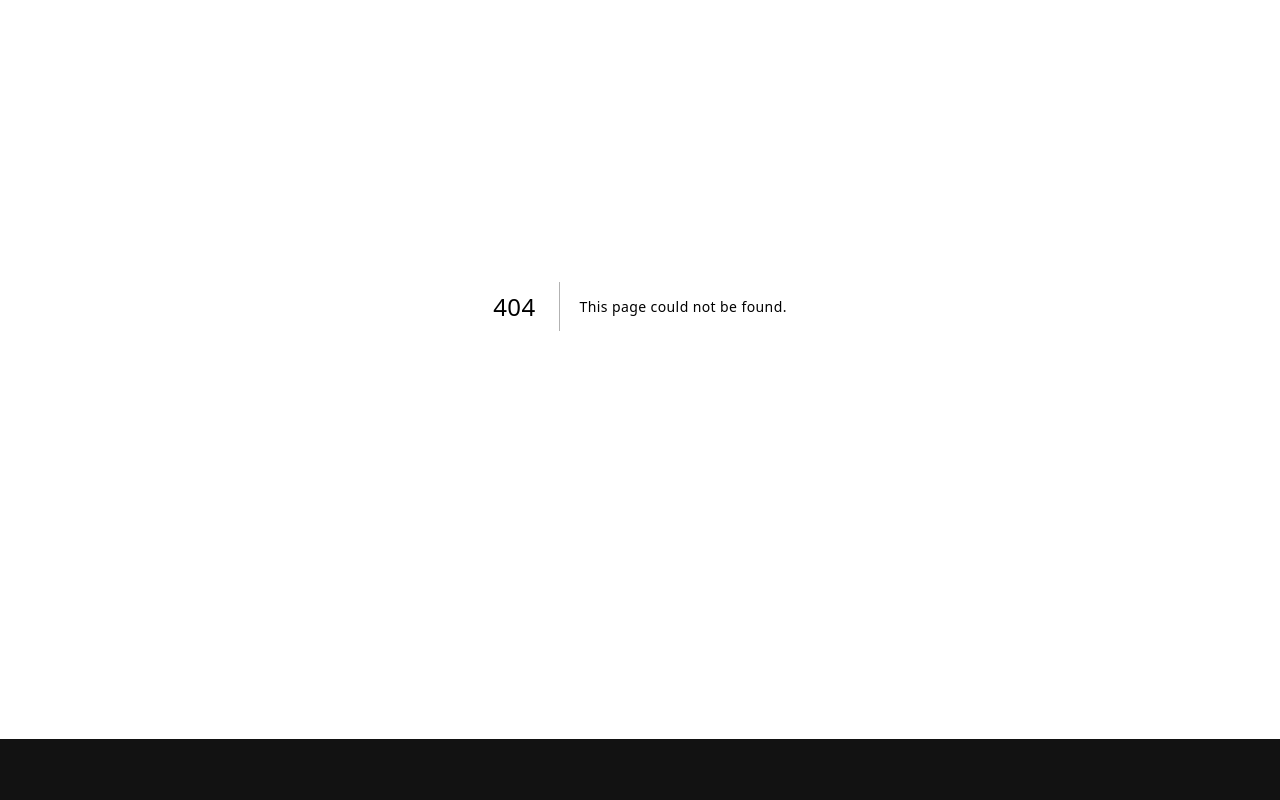
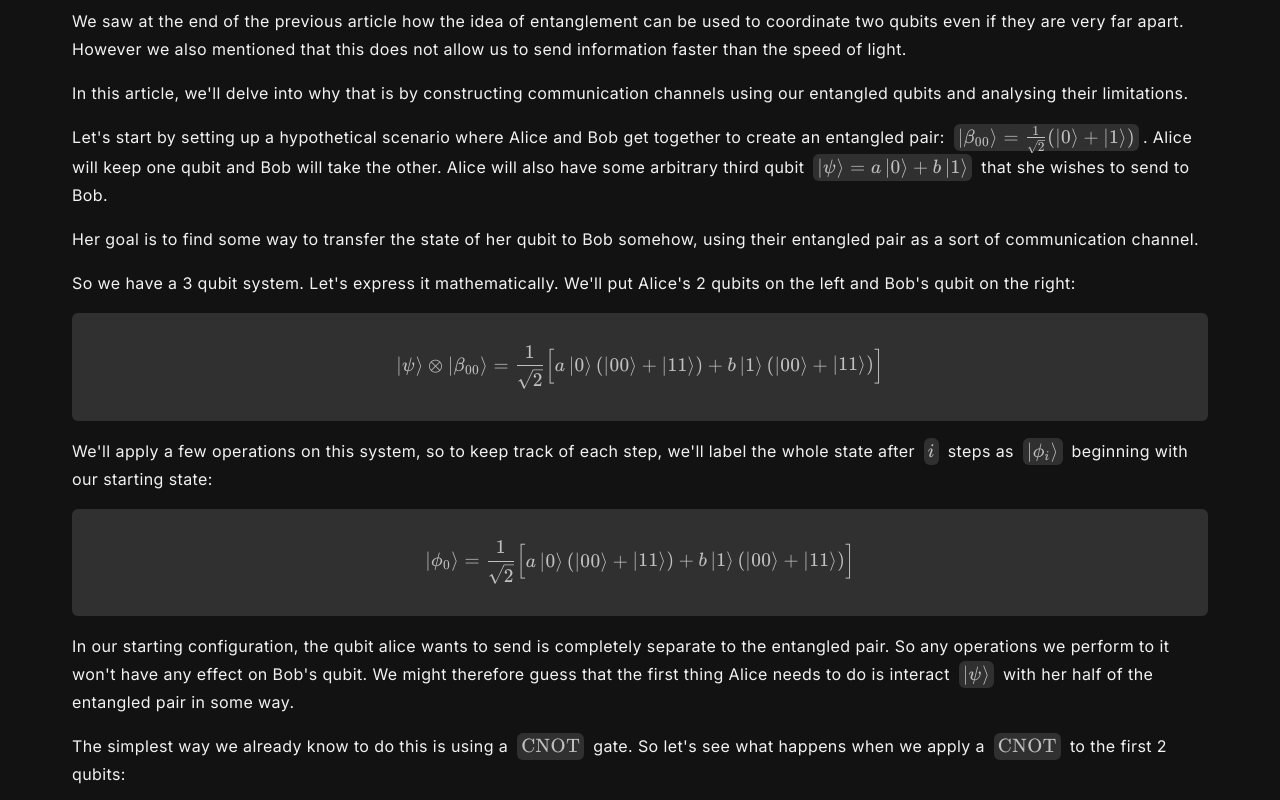
Before and after one commit to DazKins/qcfundamentals, a Next.js app: page /chapter/entanglement/article/teleportation in a window 1280 px wide. Before the commit this address had no page. Shown: the part 260-1060 px from the top of the page. Before the commit the page ends 999 px from the top, so only its background shows below. Built offline with nearby package versions, Linux system fonts and the light colour scheme.

Commit message:
Add teleportation article

```diff
--- /dev/null
+++ b/src/app/chapter/entanglement/article/teleportation/page.tsx
@@ -0,0 +1,191 @@
+import { getArticlePageMetadata } from "@/course/courseStructure";
+import Article from "@/components/article";
+import InlineMathBlock from "@/components/inlineMathBlock";
+import MathBlock from "@/components/mathBlock";
+import ArticleImage from "@/components/articleImage";
+
+const CHAPTER_ID = "entanglement";
+const ARTICLE_ID = "teleportation";
+
+export const metadata = getArticlePageMetadata(CHAPTER_ID, ARTICLE_ID);
+
+const Page = () => {
+  return (
+    <Article>
+      <p>
+        We saw at the end of the previous article how the idea of entanglement
+        can be used to coordinate two qubits even if they are very far apart.
+        However we also mentioned that this does not allow us to send
+        information faster than the speed of light.
+      </p>
+      <p>
+        In this article, we&apos;ll delve into why that is by constructing
+        communication channels using our entangled qubits and analysing their
+        limitations.
+      </p>
+      <p>
+        Let&apos;s start by setting up a hypothetical scenario where Alice and
+        Bob get together to create an entangled pair:{" "}
+        <InlineMathBlock latex="\ket{\beta_{00}} = \frac{1}{\sqrt{2}}(\ket{0} + \ket{1})" />
+        . Alice will keep one qubit and Bob will take the other. Alice will also
+        have some arbitrary third qubit{" "}
+        <InlineMathBlock latex="\ket{\psi} = a\ket{0} + b\ket{1}" /> that she
+        wishes to send to Bob.
+      </p>
+      <p>
+        Her goal is to find some way to transfer the state of her qubit to Bob
+        somehow, using their entangled pair as a sort of communication channel.
+      </p>
+      <p>
+        So we have a 3 qubit system. Let&apos;s express it mathematically.
+        We&apos;ll put Alice&apos;s 2 qubits on the left and Bob&apos;s qubit on
+        the right:
+      </p>
+      <MathBlock latex="\ket{\psi} \otimes \ket{\beta_{00}} = \frac{1}{\sqrt{2}}\Bigl[a\ket{0}(\ket{00} + \ket{11}) + b\ket{1}(\ket{00} + \ket{11})\Bigr]" />
+      <p>
+        We&apos;ll apply a few operations on this system, so to keep track of
+        each step, we&apos;ll label the whole state after{" "}
+        <InlineMathBlock latex="i" /> steps as{" "}
+        <InlineMathBlock latex="\ket{\phi_i}" /> beginning with our starting
+        state:
+      </p>
+      <MathBlock latex="\ket{\phi_0} = \frac{1}{\sqrt{2}}\Bigl[a\ket{0}(\ket{00} + \ket{11}) + b\ket{1}(\ket{00} + \ket{11})\Bigr]" />
+      <p>
+        In our starting configuration, the qubit alice wants to send is
+        completely separate to the entangled pair. So any operations we perform
+        to it won&apos;t have any effect on Bob&apos;s qubit. We might therefore
+        guess that the first thing Alice needs to do is interact{" "}
+        <InlineMathBlock latex="\ket{\psi}" /> with her half of the entangled
+        pair in some way.
+      </p>
+      <p>
+        The simplest way we already know to do this is using a{" "}
+        <InlineMathBlock latex="\text{CNOT}" /> gate. So let&apos;s see what
+        happens when we apply a <InlineMathBlock latex="\text{CNOT}" /> to the
+        first 2 qubits:
+      </p>
+      <MathBlock latex="\ket{\phi_1} = (\text{CNOT} \otimes I)\ket{\phi_0} = \frac{1}{\sqrt{2}}\Bigl[a\ket{0}(\ket{00} + \ket{11}) + b\ket{1}(\ket{10} + \ket{01})\Bigr]" />
+      <p>
+        In order to collapse Bob&apos;s qubit into some definite state, Alice
+        will need to perform some measurement, just like we&apos;ve seen before.
+        So, what would happen if Alice measured her qubits now?
+      </p>
+      <p>
+        Well, we know she would either get <InlineMathBlock latex="\ket{00}" />,{" "}
+        <InlineMathBlock latex="\ket{01}" />,{" "}
+        <InlineMathBlock latex="\ket{10}" />, or{" "}
+        <InlineMathBlock latex="\ket{11}" />. But in either of these scenarios,
+        we can see that Bob&apos;s qubit would collapse into a superposition of
+        just a single ket. e.g. if Alice measured{" "}
+        <InlineMathBlock latex="\ket{00}" /> Bob&apos;s qubit would simply
+        become <InlineMathBlock latex="\ket{0}" />.
+      </p>
+      <p>
+        Our state is currently a superposition of 4 kets, so when alice measures
+        her bits, there is only 1 ket left over to determine Bob&apos;s qubit.
+        The original qubit we want to send is a superposition of 2 kets, so a
+        good guess here would be to apply some operation that would increase the
+        number of kets in our superposition to 8.
+      </p>
+      <p>
+        We know one such gate that can achieve this. It&apos;s the Hadamard
+        gate. It splits a single ket into a superposition of 2 kets. So
+        let&apos;s apply the Hadamard gate to Alice&apos;s qubit:
+      </p>
+      <MathBlock latex="\ket{\phi_2} = (H\otimes I \otimes I)\ket{\phi_1} = \frac{1}{2}\Bigl[a(\ket{0}+\ket{1})(\ket{00} + \ket{11}) + b(\ket{0} - \ket{1})(\ket{10} + \ket{01})\Bigr]" />
+      <p>Now let&apos;s re-arrange the brackets:</p>
+      <MathBlock latex="\ket{\phi_2} = \frac{1}{2}\Bigr[\ket{00}(a\ket{0} + b\ket{1}) + \ket{01}(a\ket{1} + b\ket{0}) + \ket{10}(a\ket{0} - b\ket{1}) + \ket{11}(a\ket{1} - b\ket{0})\Bigl]" />
+      <p>
+        This form is very helpful, because we can quite clearly see the outcome
+        for Bob&apos;s qubit based on what Alice measures.
+      </p>
+      <p>
+        Before moving on, let&apos;s just take a look at what we&apos;ve done so
+        far and how it looks in a circuit diagram:
+      </p>
+      <ArticleImage src="quantumteleport" alt="" />
+      <p>Those 2 symbols on the right represent measurement of the qubit.</p>
+      <p>
+        Ok, so now going back to our state of{" "}
+        <InlineMathBlock latex="\ket{\phi_2}" />, we can see that if Alice
+        measures <InlineMathBlock latex="\ket{00}" />, Bob&apos;s qubit will
+        collapse into <InlineMathBlock latex="a\ket{0} + b\ket{1}" /> which is
+        exactly <InlineMathBlock latex="\ket{\psi}" />, the state we originally
+        tried to send, so we are done!
+      </p>
+      <p>
+        Unfortunately, we can also see that Alice has a{" "}
+        <InlineMathBlock latex="(1/2)^2 = 1/4" /> to measure each of the 4
+        possible kets. So what do we do in the scenario where Alice doesn&apos;t
+        measure <InlineMathBlock latex="\ket{00}" />?
+      </p>
+      <p>
+        Well, we can see that the resulting state of Bob&apos;s qubit will be{" "}
+        <i>almost</i> <InlineMathBlock latex="\ket{\psi}" />, but not quite.
+        Perhaps Bob can apply some operation on his end to transform his qubit
+        into the correct form?
+      </p>
+      <p>
+        If Alice measures <InlineMathBlock latex="\ket{01}" />, then Bob has:{" "}
+        <InlineMathBlock latex="a\ket{1} + b\ket{0}" />. So the coefficients are
+        the wrong way round. We know we can fix this by simply applying an{" "}
+        <InlineMathBlock latex="X" /> gate. So if Bob applies an{" "}
+        <InlineMathBlock latex="X" /> gate to his qubit, he will end up with{" "}
+        <InlineMathBlock latex="a\ket{0} + b\ket{1}" />, which is the state we
+        wanted to send.
+      </p>
+      <p>
+        If Alice measures <InlineMathBlock latex="\ket{10}" />, then Bob has{" "}
+        <InlineMathBlock latex="a\ket{0} - b\ket{1}" />. So the coefficients are
+        the right way round, but the wrong sign. We can fix this by applying a{" "}
+        <InlineMathBlock latex="Z" /> gate. So if Bob applies a{" "}
+        <InlineMathBlock latex="Z" /> gate to his qubit, he will end up with{" "}
+        <InlineMathBlock latex="a\ket{0} + b\ket{1}" />.
+      </p>
+      <p>
+        If Alice measures <InlineMathBlock latex="\ket{11}" />, then Bob has{" "}
+        <InlineMathBlock latex="a\ket{1} - b\ket{0}" />. So the coefficients are
+        the wrong way round and the wrong sign. We can fix this by applying an{" "}
+        <InlineMathBlock latex="X" /> gate and a <InlineMathBlock latex="Z" />{" "}
+        gate. So if Bob applies <InlineMathBlock latex="ZX" />
+        his qubit, he will end up with{" "}
+        <InlineMathBlock latex="a\ket{0} + b\ket{1}" />.
+      </p>
+      <p>
+        Observing this pattern, we see that the first bit of Alice&apos;s
+        measurement tells Bob whether or not he must apply a{" "}
+        <InlineMathBlock latex="Z" /> gate and the second bit tells Bob whether
+        or not to apply an <InlineMathBlock latex="X" />. (Note that the{" "}
+        <InlineMathBlock latex="X" /> gate must always be applied first and the{" "}
+        <InlineMathBlock latex="Z" /> gate second)
+      </p>
+      <p>
+        So after measurement, Alice must send her 2 measured bits to Bob, in
+        order for him to decode his entangled bit. We can represent all this in
+        our circuit diagram:
+      </p>
+      <ArticleImage src="quantumteleportcomp" alt="" />
+      <p>
+        So we can see how the outcomes of Alice&apos;s measurement can be
+        applied to Bob&apos;s qubit as a <InlineMathBlock latex="\text{CNOT}" />{" "}
+        and <InlineMathBlock latex="\text{cZ}" /> (controlled-Z) gate.
+      </p>
+      <p>
+        And here we see the exact reason why this does NOT allow faster than
+        light communication. Alice must communicate her 2 measured bits to Bob
+        in order for Bob to know what operations to apply to his qubit. Either
+        that, or Alice&apos;s qubits must be brought physically close to
+        Bob&apos;s qubit in order to apply the two controlled gates.
+      </p>
+      <p>
+        Both of these tasks (communicating 2 bits of information or bringing
+        physical qubits together) we know cannot be done faster than the speed
+        of light. And therefore, it is impossible for Bob to know how to recover{" "}
+        <InlineMathBlock latex="\ket{\psi}" /> quicker than the time it takes
+        light to travel between him and Alice.
+      </p>
+    </Article>
+  );
+};
+
+export default Page;
--- a/src/course/courseStructure.ts
+++ b/src/course/courseStructure.ts
@@ -81,7 +81,6 @@ export const ChapterDefinitions: ChapterDefinition[] = [
       {
         title: "Teleportation",
         id: "teleportation",
-        comingSoon: true,
       },
       {
         title: "Superdense Coding",
```
Also changed, not shown: public/chapter/entanglement/article/teleportation/quantumteleport.png (added), public/chapter/entanglement/article/teleportation/quantumteleportcomp.png (added).
